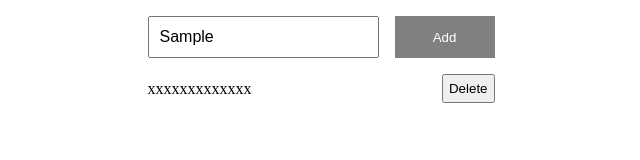
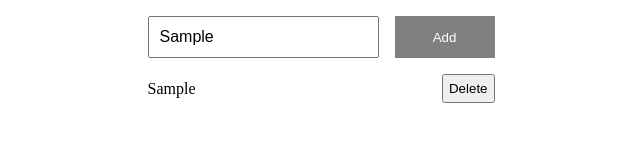
Before and after one commit to lsxBread/todolist2, a plain HTML site: page src/index.html in a window 1280 px wide. Both pictures are taken after typing "Sample" into the empty fields and a click on the button "Add". Shown: the full height of the page, 319-959 px from the left. Drawn offline with Linux system fonts and the light colour scheme.

Commit message:
feature: able to add list item

```diff
--- a/src/index.html
+++ b/src/index.html
@@ -11,20 +11,16 @@
 <body>
   <main class="todoList">
     <div>
-      <section class="addItem xxx">
+      <section class="addItem">
         <input type="text">
         <button>Add</button>
       </section>
       <section class="itemList">
-        <ul>
-          <li>
-            <span>xxxxxxxxxxxxx</span>
-            <button>Delete</button>
-          </li>
-        </ul>
+        <ul></ul>
       </section>
     </div>
   </main>
 </body>
+<script src="./js/index.js"></script>
 
 </html>
--- /dev/null
+++ b/src/js/index.js
@@ -0,0 +1,42 @@
+"use strict"
+
+document.addEventListener('DOMContentLoaded', function () {
+  const addButton = document.querySelector('section.addItem > button')
+  const itemInput = document.querySelector('section.addItem > input')
+  const ulTag = document.querySelector('section.itemList > ul')
+
+  const createListItemWithInputValue = function (itemName) {
+    // create li tag <Li>
+    const liTag = document.createElement('li')
+    // create span tag <span>
+    const spanTag = document.createElement('span')
+    // create delete button <button>
+    const deleteButton = document.createElement('button')
+    // put itemName inside span tag <span>xxx</span>
+    spanTag.innerText = itemName
+    // put delete text inside button
+    deleteButton.innerText = "Delete"
+    // insert span and button into li
+    liTag.appendChild(spanTag)
+    liTag.appendChild(deleteButton)
+    // return li
+    return liTag
+  }
+
+  const appendListItemIntoList = function (listItem) {
+    ulTag.appendChild(listItem)
+  }
+
+  const handleAddButtonClick = function () {
+    // get intput value
+    const inputValue = itemInput.value
+
+    // use input value to generate li dom
+    const listItem = createListItemWithInputValue(inputValue)
+
+    // add the li item into ul tag
+    appendListItemIntoList(listItem)
+  }
+
+  addButton.addEventListener('click', handleAddButtonClick)
+})
--- a/src/scss/itemList.scss
+++ b/src/scss/itemList.scss
@@ -4,6 +4,7 @@ section.itemList {
 
   ul {
     li {
+      margin-top: 5px;
       list-style: none;
       display: flex;
       justify-content: space-between;
```
Also changed, not shown: src/scss/index.css, 1 other file.
